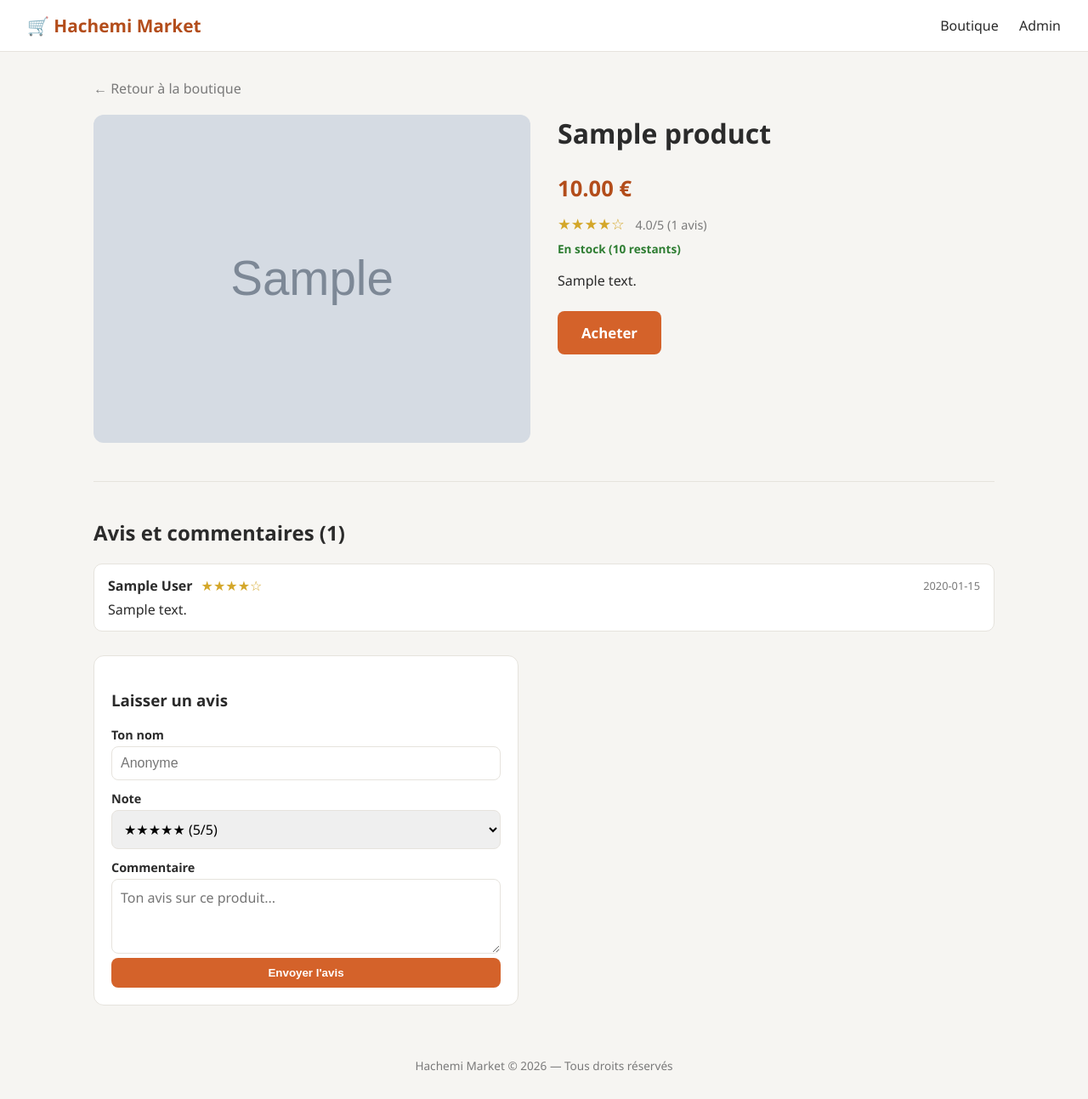
After one commit to maximebgwee/Hachemi-market, a Flask app: page /produit/1 in a window 1280 px wide. The commit adds this page. Shown: the whole page at 85% size. Run offline with Flask 3, Linux system fonts and the light colour scheme; tables that the repository leaves empty hold one stand-in row (values such as "Sample post"); grey boxes marked "Sample" are stand-in pictures.

Commit message:
Ajout stock, description, avis/commentaires, page produit, suppression mentions troll

```diff
--- a/hachemi-market/app.py
+++ b/hachemi-market/app.py
@@ -1,6 +1,7 @@
 from flask import Flask, render_template, request, redirect, url_for, session
 import sqlite3
 import os
+from datetime import datetime
 from werkzeug.utils import secure_filename
 
 app = Flask(__name__)
@@ -30,12 +31,36 @@ def init_db():
             id INTEGER PRIMARY KEY AUTOINCREMENT,
             name TEXT NOT NULL,
             price REAL NOT NULL,
-            image TEXT
+            image TEXT,
+            description TEXT DEFAULT '',
+            stock INTEGER DEFAULT 0
         )
         """
     )
+    conn.execute(
+        """
+        CREATE TABLE IF NOT EXISTS reviews (
+            id INTEGER PRIMARY KEY AUTOINCREMENT,
+            product_id INTEGER NOT NULL,
+            author_name TEXT NOT NULL,
+            rating INTEGER NOT NULL,
+            comment TEXT,
+            created_at TEXT NOT NULL,
+            FOREIGN KEY (product_id) REFERENCES products (id)
+        )
+        """
+    )
+    # Migration douce pour les bases déjà existantes créées avant cette version
+    for column, coltype in [("description", "TEXT DEFAULT ''"), ("stock", "INTEGER DEFAULT 0")]:
+        try:
+            conn.execute(f"ALTER TABLE products ADD COLUMN {column} {coltype}")
+        except sqlite3.OperationalError:
+            pass
     conn.commit()
     conn.close()
+
+
+init_db()
 
 
 def admin_required():
@@ -50,10 +75,56 @@ def index():
     return render_template("index.html", products=products)
 
 
+@app.route("/produit/<int:product_id>", methods=["GET", "POST"])
+def produit(product_id):
+    conn = get_db()
+    product = conn.execute("SELECT * FROM products WHERE id=?", (product_id,)).fetchone()
+
+    if product is None:
+        conn.close()
+        return redirect(url_for("index"))
+
+    if request.method == "POST":
+        author_name = request.form.get("author_name", "").strip() or "Anonyme"
+        rating = request.form.get("rating", "5")
+        comment = request.form.get("comment", "").strip()
+        try:
+            rating_val = max(1, min(5, int(rating)))
+        except ValueError:
+            rating_val = 5
+        conn.execute(
+            "INSERT INTO reviews (product_id, author_name, rating, comment, created_at) VALUES (?, ?, ?, ?, ?)",
+            (product_id, author_name, rating_val, comment, datetime.now().strftime("%d/%m/%Y %H:%M")),
+        )
+        conn.commit()
+        conn.close()
+        return redirect(url_for("produit", product_id=product_id))
+
+    reviews = conn.execute(
+        "SELECT * FROM reviews WHERE product_id=? ORDER BY id DESC", (product_id,)
+    ).fetchall()
+    conn.close()
+
+    avg_rating = 0
+    if reviews:
+        avg_rating = round(sum(r["rating"] for r in reviews) / len(reviews), 1)
+
+    return render_template(
+        "produit.html",
+        product=product,
+        reviews=reviews,
+        avg_rating=avg_rating,
+        review_count=len(reviews),
+    )
+
+
 @app.route("/acheter/<int:product_id>")
 def acheter(product_id):
     conn = get_db()
     product = conn.execute("SELECT * FROM products WHERE id=?", (product_id,)).fetchone()
+    if product and product["stock"] and product["stock"] > 0:
+        conn.execute("UPDATE products SET stock = stock - 1 WHERE id=?", (product_id,))
+        conn.commit()
     conn.close()
     if product is None:
         return redirect(url_for("index"))
@@ -87,6 +158,8 @@ def admin_panel():
     if request.method == "POST":
         name = request.form.get("name", "").strip()
         price = request.form.get("price", "0")
+        description = request.form.get("description", "").strip()
+        stock = request.form.get("stock", "0")
         image_file = request.files.get("image")
         filename = None
 
@@ -106,10 +179,14 @@ def admin_panel():
                 price_val = float(price.replace(",", "."))
             except ValueError:
                 price_val = 0.0
+            try:
+                stock_val = int(stock)
+            except ValueError:
+                stock_val = 0
             conn = get_db()
             conn.execute(
-                "INSERT INTO products (name, price, image) VALUES (?, ?, ?)",
-                (name, price_val, filename),
+                "INSERT INTO products (name, price, image, description, stock) VALUES (?, ?, ?, ?, ?)",
+                (name, price_val, filename, description, stock_val),
             )
             conn.commit()
             conn.close()
@@ -132,6 +209,7 @@ def admin_delete(product_id):
         path = os.path.join(app.config["UPLOAD_FOLDER"], row["image"])
         if os.path.exists(path):
             os.remove(path)
+    conn.execute("DELETE FROM reviews WHERE product_id=?", (product_id,))
     conn.execute("DELETE FROM products WHERE id=?", (product_id,))
     conn.commit()
     conn.close()
@@ -139,5 +217,4 @@ def admin_delete(product_id):
 
 
 if __name__ == "__main__":
-    init_db()
     app.run(debug=True, host="0.0.0.0", port=5000)
--- a/hachemi-market/static/style.css
+++ b/hachemi-market/static/style.css
@@ -192,3 +192,151 @@ form button { margin-top: 18px; width: 100%; }
     color: var(--muted);
     font-size: 0.85rem;
 }
+
+/* --- Ajouts : page produit, stock, avis --- */
+
+.card-image-link, .card-title-link {
+    text-decoration: none;
+    color: inherit;
+}
+
+.stock {
+    font-size: 0.85rem;
+    font-weight: 600;
+    margin: 4px 0;
+}
+.stock.in { color: #2e7d32; }
+.stock.out { color: #b02a2a; }
+
+.back-link {
+    display: inline-block;
+    margin-bottom: 20px;
+    color: var(--muted);
+    text-decoration: none;
+    font-weight: 500;
+}
+.back-link:hover { color: var(--accent); }
+
+.product-page {
+    display: grid;
+    grid-template-columns: 1fr 1fr;
+    gap: 32px;
+    margin-bottom: 40px;
+}
+
+@media (max-width: 700px) {
+    .product-page { grid-template-columns: 1fr; }
+}
+
+.product-image img {
+    width: 100%;
+    border-radius: 12px;
+    object-fit: cover;
+    max-height: 400px;
+}
+
+.no-image.large {
+    height: 300px;
+    border-radius: 12px;
+    background: var(--bg);
+    color: var(--muted);
+    display: flex;
+    align-items: center;
+    justify-content: center;
+}
+
+.product-info h1 { margin-top: 0; }
+
+.price.large {
+    font-size: 1.6rem;
+}
+
+.avg-rating {
+    color: #d4a72a;
+    font-size: 1.1rem;
+    margin: 8px 0;
+}
+.avg-rating span {
+    color: var(--muted);
+    font-size: 0.9rem;
+    margin-left: 8px;
+}
+.avg-rating.no-reviews {
+    color: var(--muted);
+    font-size: 0.9rem;
+}
+
+.description {
+    color: var(--text);
+    line-height: 1.5;
+    margin: 16px 0 24px;
+    white-space: pre-line;
+}
+
+.buy-btn.large {
+    padding: 14px 28px;
+    font-size: 1.05rem;
+}
+
+.reviews-section {
+    margin-top: 40px;
+    border-top: 1px solid var(--border);
+    padding-top: 24px;
+}
+
+.reviews-list {
+    display: flex;
+    flex-direction: column;
+    gap: 14px;
+    margin-bottom: 28px;
+}
+
+.review-card {
+    background: var(--card-bg);
+    border: 1px solid var(--border);
+    border-radius: 10px;
+    padding: 14px 16px;
+}
+
+.review-header {
+    display: flex;
+    align-items: center;
+    gap: 10px;
+    flex-wrap: wrap;
+    margin-bottom: 6px;
+}
+
+.review-stars { color: #d4a72a; }
+
+.review-date {
+    color: var(--muted);
+    font-size: 0.8rem;
+    margin-left: auto;
+}
+
+.review-comment {
+    margin: 0;
+    color: var(--text);
+}
+
+.review-form {
+    max-width: 500px;
+    background: var(--card-bg);
+    border: 1px solid var(--border);
+    border-radius: 12px;
+    padding: 20px;
+}
+
+.review-form select, .review-form textarea {
+    width: 100%;
+    padding: 10px;
+    border-radius: 8px;
+    border: 1px solid var(--border);
+    font-size: 1rem;
+    font-family: inherit;
+}
+
+.confirm-text {
+    color: var(--muted);
+    margin: 16px 0 24px;
+}
--- a/hachemi-market/templates/base.html
+++ b/hachemi-market/templates/base.html
@@ -18,7 +18,7 @@
     {% block content %}{% endblock %}
 </main>
 <footer class="footer">
-    <p>Hachemi Market — tout est faux, aucun paiement n'est jamais effectué 😄</p>
+    <p>Hachemi Market © 2026 — Tous droits réservés</p>
 </footer>
 </body>
 </html>
--- /dev/null
+++ b/hachemi-market/templates/produit.html
@@ -0,0 +1,79 @@
+{% extends "base.html" %}
+{% block title %}{{ product.name }} — Hachemi Market{% endblock %}
+{% block content %}
+<a href="{{ url_for('index') }}" class="back-link">&larr; Retour à la boutique</a>
+
+<div class="product-page">
+    <div class="product-image">
+        {% if product.image %}
+        <img src="{{ url_for('static', filename='uploads/' ~ product.image) }}" alt="{{ product.name }}">
+        {% else %}
+        <div class="no-image large">Pas d'image</div>
+        {% endif %}
+    </div>
+    <div class="product-info">
+        <h1>{{ product.name }}</h1>
+        <p class="price large">{{ "%.2f"|format(product.price) }} €</p>
+
+        {% if review_count > 0 %}
+        <p class="avg-rating">{{ "★" * (avg_rating|round(0, 'floor')|int) }}{{ "☆" * (5 - (avg_rating|round(0, 'floor')|int)) }}
+            <span>{{ avg_rating }}/5 ({{ review_count }} avis)</span>
+        </p>
+        {% else %}
+        <p class="avg-rating no-reviews">Aucun avis pour le moment</p>
+        {% endif %}
+
+        {% if product.stock is not none and product.stock <= 0 %}
+        <p class="stock out">Rupture de stock</p>
+        {% elif product.stock is not none %}
+        <p class="stock in">En stock ({{ product.stock }} restants)</p>
+        {% endif %}
+
+        <p class="description">{{ product.description or "Pas de description pour ce produit." }}</p>
+
+        <a href="{{ url_for('acheter', product_id=product.id) }}" class="buy-btn large">Acheter</a>
+    </div>
+</div>
+
+<section class="reviews-section">
+    <h2>Avis et commentaires ({{ review_count }})</h2>
+
+    {% if reviews|length == 0 %}
+    <p class="empty">Aucun commentaire pour l'instant. Sois le premier à donner ton avis !</p>
+    {% else %}
+    <div class="reviews-list">
+        {% for r in reviews %}
+        <div class="review-card">
+            <div class="review-header">
+                <strong>{{ r.author_name }}</strong>
+                <span class="review-stars">{{ "★" * r.rating }}{{ "☆" * (5 - r.rating) }}</span>
+                <span class="review-date">{{ r.created_at }}</span>
+            </div>
+            {% if r.comment %}
+            <p class="review-comment">{{ r.comment }}</p>
+            {% endif %}
+        </div>
+        {% endfor %}
+    </div>
+    {% endif %}
+
+    <div class="review-form">
+        <h3>Laisser un avis</h3>
+        <form method="POST">
+            <label>Ton nom</label>
+            <input type="text" name="author_name" placeholder="Anonyme" maxlength="50">
+            <label>Note</label>
+            <select name="rating">
+                <option value="5">★★★★★ (5/5)</option>
+                <option value="4">★★★★☆ (4/5)</option>
+                <option value="3">★★★☆☆ (3/5)</option>
+                <option value="2">★★☆☆☆ (2/5)</option>
+                <option value="1">★☆☆☆☆ (1/5)</option>
+            </select>
+            <label>Commentaire</label>
+            <textarea name="comment" rows="3" placeholder="Ton avis sur ce produit..."></textarea>
+            <button type="submit" class="buy-btn">Envoyer l'avis</button>
+        </form>
+    </div>
+</section>
+{% endblock %}
```
Also changed, not shown: hachemi-market/templates/acheter.html (+4 -4 lines), hachemi-market/templates/admin.html (+9 -0 lines), hachemi-market/templates/index.html (+9 -2 lines).
